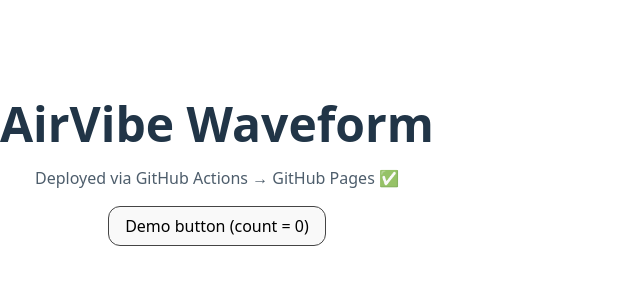
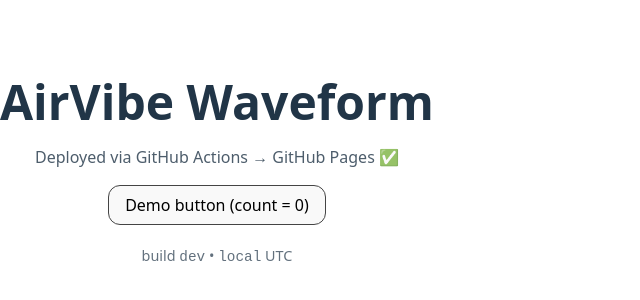
Before and after one commit to Machine-Saver-Inc/AirVibe_Waveform_React, a React app: page / in a window 1280 px wide. Shown: the part 244-544 px from the top of the page, without its empty margins (0-640 px from the left). Built offline with nearby package versions, Linux system fonts and the light colour scheme; the HTML template or start-up script is replaced by a standard one.

Commit message:
feat: Added build information

```diff
--- a/src/App.jsx
+++ b/src/App.jsx
@@ -3,6 +3,8 @@
 
 export default function App() {
   const [count, setCount] = useState(0);
+  const ver = import.meta.env.VITE_APP_VERSION || "dev";
+  const built = import.meta.env.VITE_BUILD_TIME || "local";
 
   return (
     <main style={{minHeight:"100vh",display:"grid",placeItems:"center",fontFamily:"system-ui, sans-serif"}}>
@@ -16,6 +18,10 @@
         >
           Demo button (count = {count})
         </button>
+
+        <div style={{marginTop:"1.25rem", opacity:0.7, fontSize:"0.9rem"}}>
+          build <code>{ver}</code> • <code>{built}</code> UTC
+        </div>
       </div>
     </main>
   );
```
